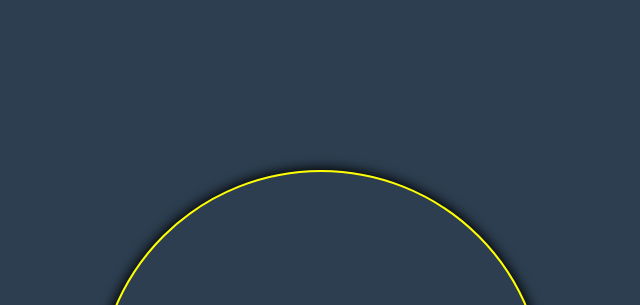
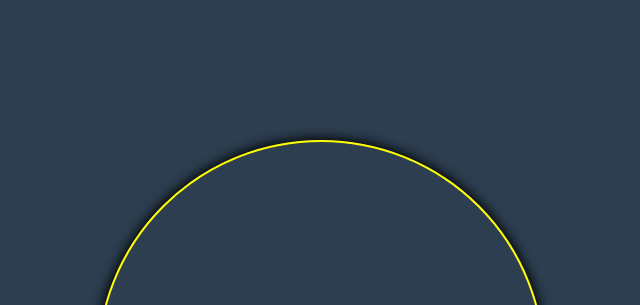
Before and after one commit to nipun140/stopwatch, a plain HTML site: page index.html in a window 1280 px wide. Shown: the part 96-401 px from the top of the page, without its empty margins (319-959 px from the left). Drawn offline with nearby package versions, Linux system fonts and the light colour scheme.

Commit message:
.circle changed

```diff
--- a/style.css
+++ b/style.css
@@ -51,7 +51,7 @@ h1 {
     display: flex;
     justify-content: center;
     align-items: center;
-    margin-top: 30px;
+    /* margin-top: 30px; */
 }
 
 #resume {
```
